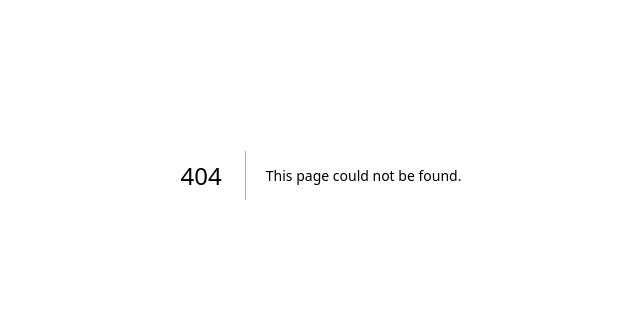
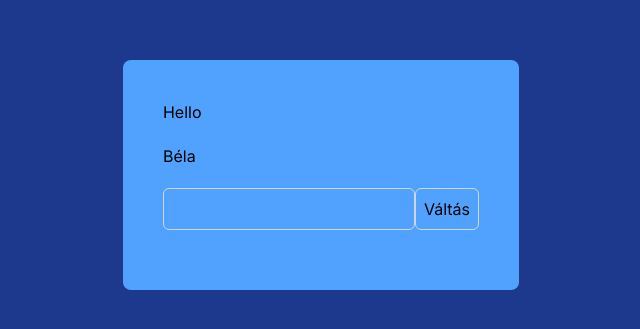
Before and after one commit to kir-dev/alpha-blog, a Next.js app in the folder apps/frontend/: page /example in a window 1280 px wide. Before the commit this address had no page. Shown: the part 225-554 px from the top of the page, without its empty margins (319-959 px from the left). Built offline with nearby package versions, Linux system fonts and the light colour scheme.

Commit message:
feat: implement user retrieval and navigation in the home page

```diff
--- /dev/null
+++ b/apps/frontend/src/app/example/page.tsx
@@ -0,0 +1,34 @@
+'use client';
+
+import { useState } from 'react';
+
+export default function Groups() {
+  const [inputValue, setInputValue] = useState<string>('');
+  const [user, setUser] = useState<string>('Béla');
+
+  return (
+    <div className='flex flex-col justify-center min-h-screen bg-blue-900'>
+      <div className='justify-center m-auto bg-blue-400 p-10 rounded-lg space-y-5'>
+        <p>Hello</p>
+        <p>{user}</p>
+        <input
+          type='text'
+          value={inputValue}
+          onChange={(e) => {
+            setInputValue(e.target.value);
+            console.log(e.target.value);
+          }}
+          className='border border-gray-300 rounded-md p-2'
+        />
+        <button
+          className='border border-gray-300 rounded-md p-2'
+          onClick={() => {
+            setUser(inputValue);
+          }}
+        >
+          Váltás
+        </button>
+      </div>
+    </div>
+  );
+}
--- a/apps/frontend/src/app/page.tsx
+++ b/apps/frontend/src/app/page.tsx
@@ -1,12 +1,26 @@
 'use client';
 
 import { useRouter } from 'next/navigation';
+import { useEffect, useState } from 'react';
+import { User } from '@/types/user';
+import axiosApi from '@/lib/apiSetup';
+import Link from 'next/link';
 
 export default function Home() {
   const router = useRouter();
   const handleLogin = () => {
     router.push('http://localhost:3001/auth/login');
   };
+
+  const [me, setMe] = useState<User>();
+
+  useEffect(() => {
+    axiosApi.get('http://localhost:3001/users/me').then((res) => {
+      setMe(res.data);
+      console.log(res.data);
+    });
+  }, []);
+
   return (
     <div className='min-h-screen flex w-full'>
       <button
@@ -15,6 +29,12 @@ export default function Home() {
       >
         Log in
       </button>
+      {me && (
+        <div className='m-auto bg-green-900 text-black p-5 rounded-2xl items-center justify-center'>{me.name}</div>
+      )}
+      <Link className='bg-blue-900 m-auto text-white p-5 rounded-2xl items-center justify-center' href='/example'>
+        Példa oldal
+      </Link>
     </div>
   );
 }
```
